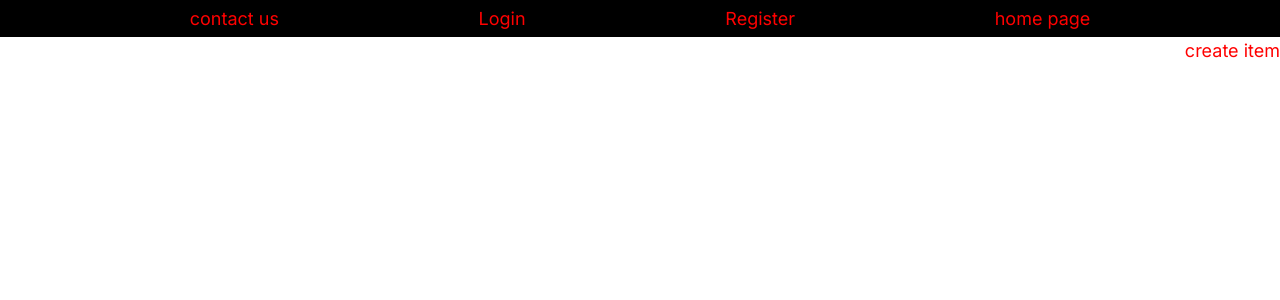
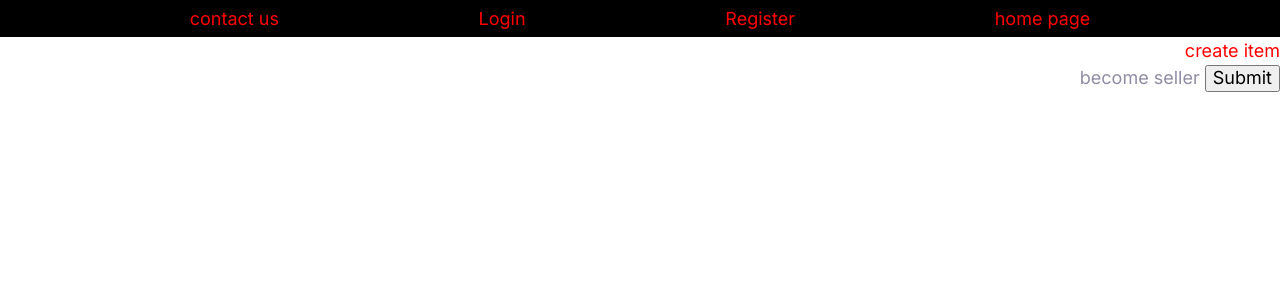
Before and after one commit to ali-asnaashari/Webelopers-Match-Backend, a Django app: page /accounts/panel/ in a window 1280 px wide. Shown: the top 300 px of the page. Run offline with Django 3.2, Linux system fonts and the light colour scheme.

Commit message:
become seller

```diff
--- a/accounts/templates/accounts/panel.html
+++ b/accounts/templates/accounts/panel.html
@@ -10,4 +10,26 @@
         <a id="make_new_product" href="{% url 'accounts:create_item' %}"> create item</a>
     </div>
 
+    <div>
+        <form id="become_seller" method="post">
+            {% csrf_token %}
+            <input type="submit"> become seller </input>
+        </form>
+
+
+        {% if has_msg %}
+            {% if become_seller %}
+                <div id="done">
+                    <p>با موفقیت فروشنده شدید</p>
+                </div>
+            {% else %}
+                <div id="error">
+                    <p>شما فروشنده هستید</p>
+                </div>
+            {% endif %}
+        {% endif %}
+
+
+    </div>
+
 {% endblock %}
--- a/accounts/urls.py
+++ b/accounts/urls.py
@@ -10,7 +10,7 @@ urlpatterns = [
     path('signup/', signup, name='signup'),
     path('logout/', logout_user, name='logout'),
     path('panel/', panel, name='panel'),
-    path('create_item/', create_item, name='create_item')
+    path('create_item/', create_item, name='create_item'),
 
 
 ]
--- a/accounts/views.py
+++ b/accounts/views.py
@@ -32,6 +32,16 @@ def logout_user(request):
 
 
 def panel(request):
+    if request.method == 'POST':
+        seller_status = False
+        if request.user.groups.count() == 1:
+            pass
+        else:
+            seller_status = True
+            request.user.groups.create(name="seller")
+
+        return render(request, 'accounts/panel.html', {'has_msg': True, 'become_seller': seller_status})
+
     return render(request, 'accounts/panel.html', {})
 
 
```
